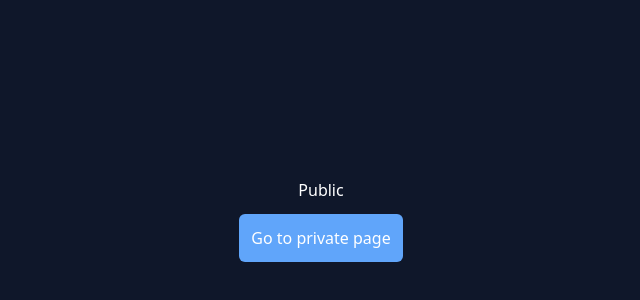
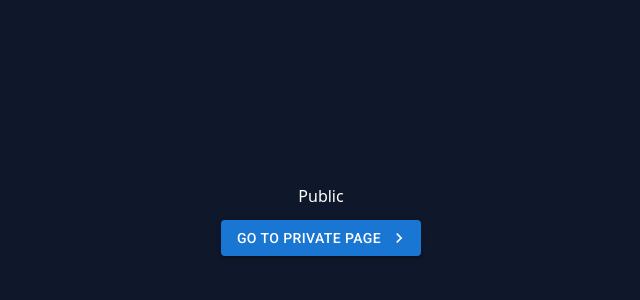
Before and after one commit to peguimasid/Vite-Boilerplate, a React (Vite) app: page / in a window 1280 px wide. Shown: the part 180-480 px from the top of the page, without its empty margins (319-959 px from the left). Built offline with nearby package versions, Linux system fonts and the light colour scheme.

Commit message:
adding material ui

```diff
--- a/index.html
+++ b/index.html
@@ -3,6 +3,8 @@
   <head>
     <meta charset="UTF-8" />
     <link rel="icon" type="image/svg+xml" href="/src/assets/images/favicon.svg" />
+    <link rel="stylesheet" href="https://fonts.googleapis.com/css?family=Roboto:300,400,500,700&display=swap" />
+    <link rel="stylesheet" href="https://fonts.googleapis.com/icon?family=Material+Icons" />
     <meta name="viewport" content="width=device-width, initial-scale=1.0" />
     <title>Vite App</title>
   </head>
--- a/package.json
+++ b/package.json
@@ -8,6 +8,10 @@
     "preview": "vite preview"
   },
   "dependencies": {
+    "@emotion/react": "11.10.6",
+    "@emotion/styled": "11.10.6",
+    "@mui/icons-material": "5.11.16",
+    "@mui/material": "5.12.1",
     "localforage": "1.10.0",
     "match-sorter": "6.3.1",
     "react": "18.2.0",
--- a/src/pages/Public/index.tsx
+++ b/src/pages/Public/index.tsx
@@ -1,3 +1,4 @@
+import { Button, Icon } from '@mui/material';
 import { FunctionComponent } from 'react';
 import { Link } from 'react-router-dom';
 
@@ -5,9 +6,9 @@
   return (
     <main className="flex h-screen w-screen flex-col items-center justify-center space-y-3 bg-slate-900 text-white">
       <h3>Public</h3>
-      <Link to="/protected" className="rounded-md bg-blue-400 p-3">
+      <Button component={Link} variant="contained" to="/protected" endIcon={<Icon>chevron_right</Icon>}>
         Go to private page
-      </Link>
+      </Button>
     </main>
   );
 };
```
Also changed, not shown: 2 other files (tests, documents, lock files or other folders).
